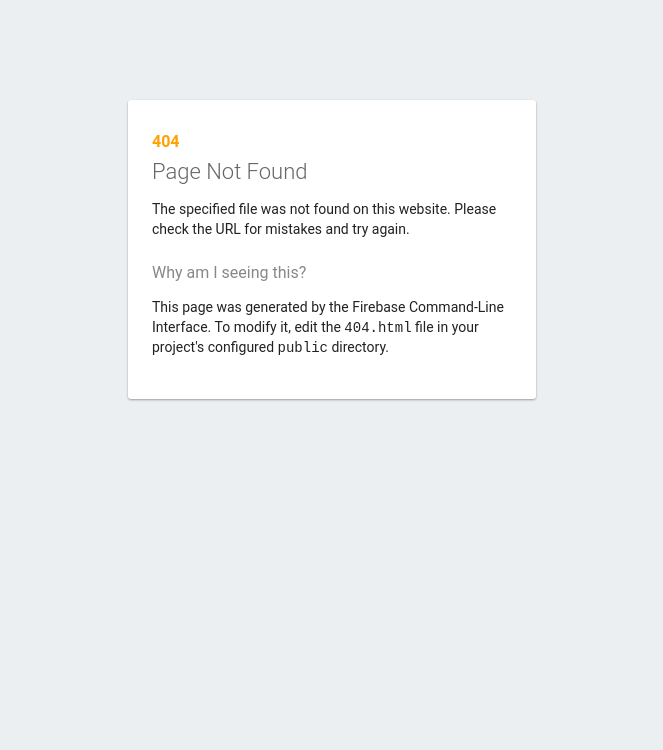
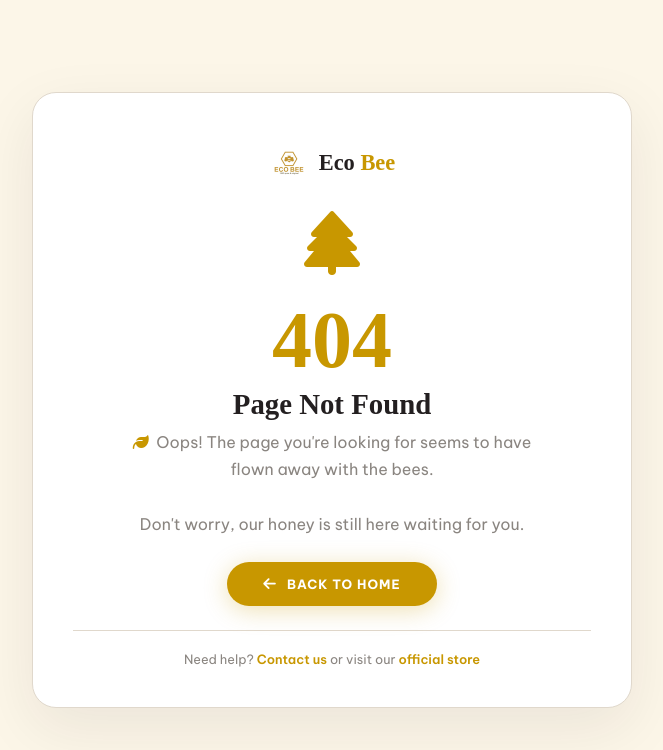
Before and after one commit to yayars7/Landing-Page, a plain HTML site: page 404.html in a window 1280 px wide. Shown: the whole page, without its empty margins (308-971 px from the left). Drawn offline with Linux system fonts and the light colour scheme; a web font is replaced by a local one.

Commit message:
fixed code

```diff
--- a/404.html
+++ b/404.html
@@ -1,33 +1,221 @@
 <!DOCTYPE html>
-<html>
+<html lang="en">
 <head>
   <meta charset="utf-8">
   <meta name="viewport" content="width=device-width, initial-scale=1">
-    <title>Page Not Found</title>
+  <title>Page Not Found - Eco Bee</title>
 
-    <style media="screen">
-      body { background: #ECEFF1; color: rgba(0,0,0,0.87); font-family: Roboto, Helvetica, Arial, sans-serif; margin: 0; padding: 0; }
-      #message { background: white; max-width: 360px; margin: 100px auto 16px; padding: 32px 24px 16px; border-radius: 3px; }
-      #message h3 { color: #888; font-weight: normal; font-size: 16px; margin: 16px 0 12px; }
-      #message h2 { color: #ffa100; font-weight: bold; font-size: 16px; margin: 0 0 8px; }
-      #message h1 { font-size: 22px; font-weight: 300; color: rgba(0,0,0,0.6); margin: 0 0 16px;}
-      #message p { line-height: 140%; margin: 16px 0 24px; font-size: 14px; }
-      #message a { display: block; text-align: center; background: #039be5; text-transform: uppercase; text-decoration: none; color: white; padding: 16px; border-radius: 4px; }
-      #message, #message a { box-shadow: 0 1px 3px rgba(0,0,0,0.12), 0 1px 2px rgba(0,0,0,0.24); }
-      #load { color: rgba(0,0,0,0.4); text-align: center; font-size: 13px; }
+  <!-- GOOGLE FONTS -->
+  <link href="https://fonts.googleapis.com/css2?family=Faculty+Glyphic&family=Be+Vietnam+Pro:wght@300;400;600;700;800&display=swap" rel="stylesheet">
+
+  <!-- FONT AWESOME -->
+  <link rel="stylesheet" href="https://cdnjs.cloudflare.com/ajax/libs/font-awesome/6.5.0/css/all.min.css">
+
+  <style>
+    * {
+      margin: 0;
+      padding: 0;
+      box-sizing: border-box;
+    }
+
+    body {
+      font-family: 'Be Vietnam Pro', sans-serif;
+      background: #FCF6E8;
+      color: #231F20;
+      min-height: 100vh;
+      display: flex;
+      align-items: center;
+      justify-content: center;
+      padding: 20px;
+    }
+
+    .error-container {
+      max-width: 600px;
+      width: 100%;
+      background: #FFFFFF;
+      border-radius: 24px;
+      padding: 50px 40px 40px;
+      text-align: center;
+      box-shadow: 0 20px 60px rgba(35, 31, 32, 0.08);
+      border: 1px solid #E0D8CC;
+    }
+
+    .error-icon {
+      font-size: 4rem;
+      color: #C89700;
+      margin-bottom: 16px;
+      display: block;
+    }
+
+    .error-code {
+      font-family: 'Faculty Glyphic', serif;
+      font-size: 5rem;
+      font-weight: 800;
+      color: #C89700;
+      line-height: 1;
+      margin-bottom: 8px;
+    }
+
+    .error-title {
+      font-family: 'Faculty Glyphic', serif;
+      font-size: 1.8rem;
+      font-weight: 700;
+      color: #231F20;
+      margin-bottom: 8px;
+    }
+
+    .error-text {
+      font-family: 'Be Vietnam Pro', sans-serif;
+      font-size: 1rem;
+      color: #8A8580;
+      line-height: 1.7;
+      margin-bottom: 24px;
+      max-width: 400px;
+      margin-left: auto;
+      margin-right: auto;
+    }
+
+    .error-text i {
+      color: #C89700;
+      margin-right: 4px;
+    }
+
+    .btn-home {
+      display: inline-flex;
+      align-items: center;
+      gap: 10px;
+      background: #C89700;
+      color: #FFFFFF;
+      padding: 14px 36px;
+      border-radius: 50px;
+      font-family: 'Be Vietnam Pro', sans-serif;
+      font-size: 0.8rem;
+      font-weight: 700;
+      text-transform: uppercase;
+      letter-spacing: 1px;
+      text-decoration: none;
+      transition: all 0.3s ease;
+      box-shadow: 0 4px 25px rgba(200, 151, 0, 0.3);
+    }
+
+    .btn-home:hover {
+      background: #A87A00;
+      transform: translateY(-3px);
+      box-shadow: 0 8px 35px rgba(200, 151, 0, 0.4);
+    }
+
+    .btn-home i {
+      font-size: 0.9rem;
+    }
+
+    .error-help {
+      margin-top: 24px;
+      padding-top: 20px;
+      border-top: 1px solid #E0D8CC;
+      font-family: 'Be Vietnam Pro', sans-serif;
+      font-size: 0.8rem;
+      color: #8A8580;
+    }
+
+    .error-help a {
+      color: #C89700;
+      text-decoration: none;
+      font-weight: 600;
+    }
+
+    .error-help a:hover {
+      text-decoration: underline;
+    }
+
+    .logo-small {
+      display: flex;
+      align-items: center;
+      justify-content: center;
+      gap: 10px;
+      margin-bottom: 20px;
+    }
+
+    .logo-small img {
+      height: 40px;
+      width: auto;
+      border-radius: 50%;
+    }
+
+    .logo-small span {
+      font-family: 'Faculty Glyphic', serif;
+      font-size: 1.4rem;
+      font-weight: 700;
+      color: #231F20;
+    }
+
+    .logo-small span .gold {
+      color: #C89700;
+    }
+
     @media (max-width: 600px) {
-        body, #message { margin-top: 0; background: white; box-shadow: none; }
-        body { border-top: 16px solid #ffa100; }
+      .error-container {
+        padding: 30px 20px 28px;
+      }
+      .error-code {
+        font-size: 3.5rem;
+      }
+      .error-title {
+        font-size: 1.4rem;
+      }
+      .error-text {
+        font-size: 0.85rem;
+      }
+      .btn-home {
+        padding: 12px 28px;
+        font-size: 0.7rem;
+      }
+      .logo-small span {
+        font-size: 1.1rem;
+      }
+      .logo-small img {
+        height: 32px;
+      }
     }
   </style>
 </head>
 <body>
-    <div id="message">
-      <h2>404</h2>
-      <h1>Page Not Found</h1>
-      <p>The specified file was not found on this website. Please check the URL for mistakes and try again.</p>
-      <h3>Why am I seeing this?</h3>
-      <p>This page was generated by the Firebase Command-Line Interface. To modify it, edit the <code>404.html</code> file in your project's configured <code>public</code> directory.</p>
+
+  <div class="error-container">
+
+    <!-- Logo -->
+    <div class="logo-small">
+      <img src="assets/images/logoecobee.jpg" alt="Eco Bee">
+      <span>Eco <span class="gold">Bee</span></span>
     </div>
+
+    <!-- Error Icon -->
+    <span class="error-icon"><i class="fas fa-tree"></i></span>
+
+    <!-- Error Code -->
+    <div class="error-code">404</div>
+
+    <!-- Title -->
+    <h1 class="error-title">Page Not Found</h1>
+
+    <!-- Message -->
+    <p class="error-text">
+      <i class="fas fa-leaf"></i> Oops! The page you're looking for seems to have flown away with the bees.
+      <br><br>
+      Don't worry, our honey is still here waiting for you.
+    </p>
+
+    <!-- Back to Home -->
+    <a href="/" class="btn-home">
+      <i class="fas fa-arrow-left"></i> Back to Home
+    </a>
+
+    <!-- Help -->
+    <div class="error-help">
+      Need help? <a href="#contact">Contact us</a> or visit our
+      <a href="https://www.ecobeeshop.my" target="_blank">official store</a>
+    </div>
+
+  </div>
+
 </body>
 </html>
```
Also changed, not shown: js/swiper-config.js. Lines whose indentation alone changed are shown as unchanged.
